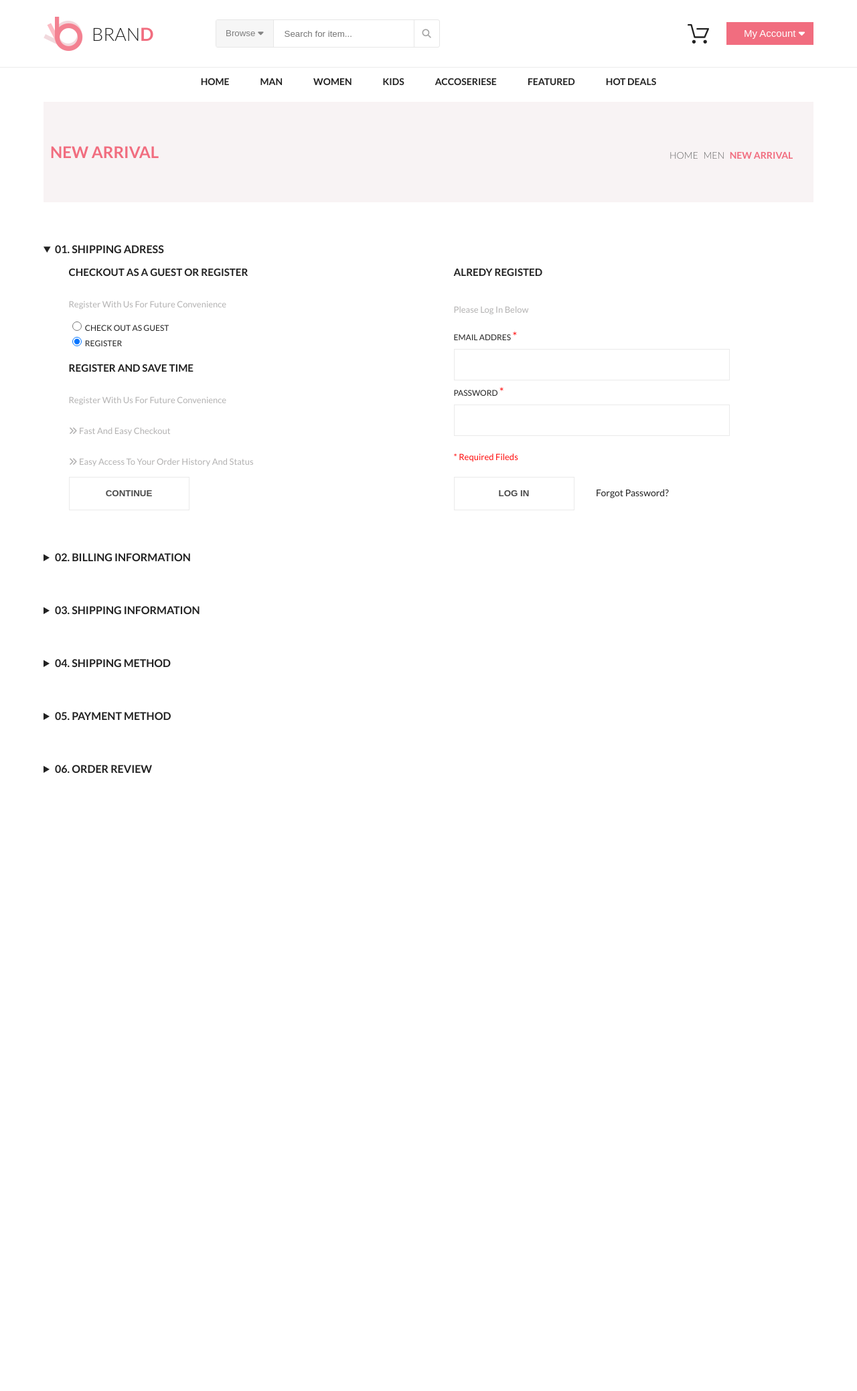
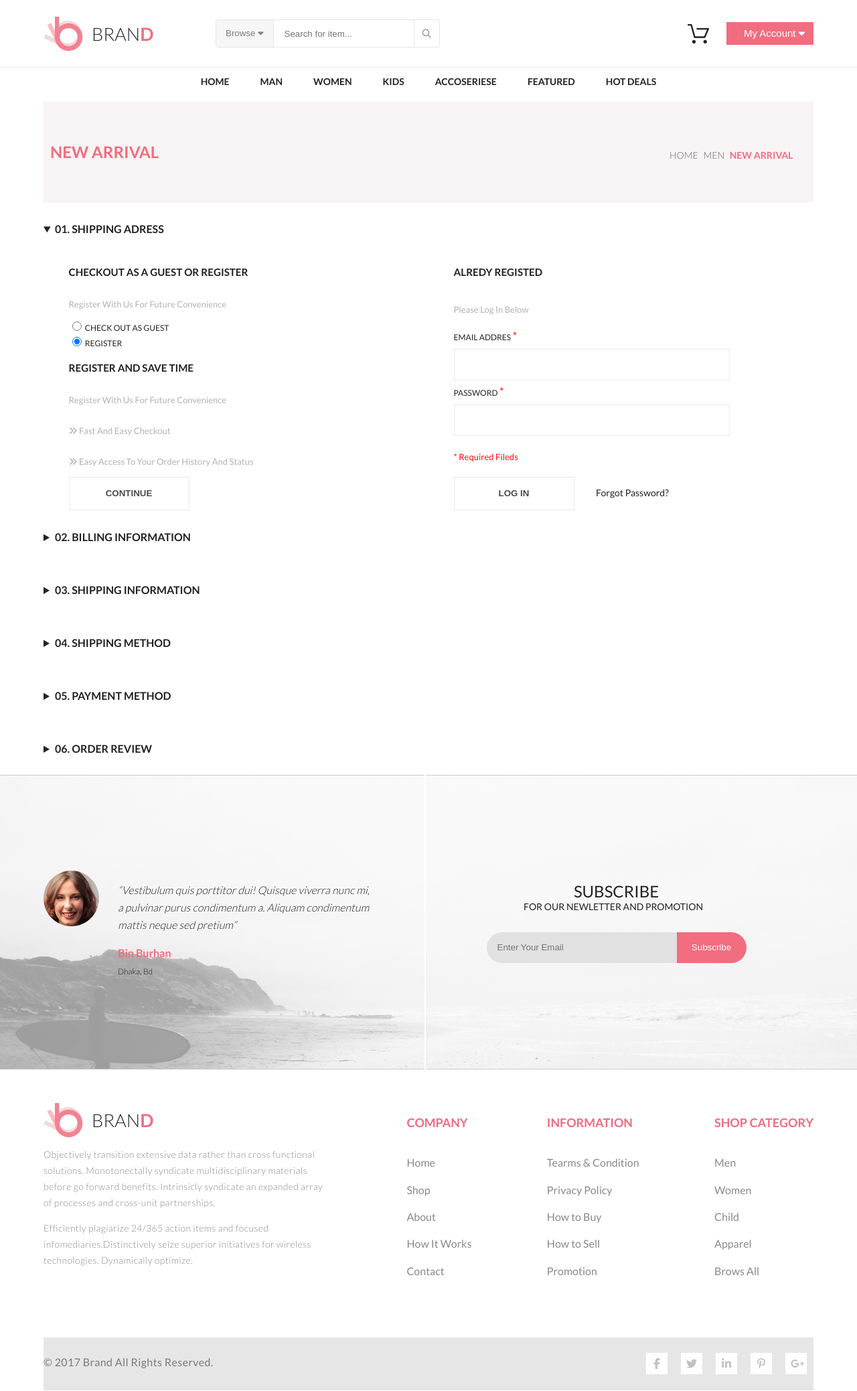
Before and after one commit to Alaya95/project, a PHP site: page /checkout.html in a window 1280 px wide. Shown: the whole page at 67% size. Before the commit the page ends 1155 px from the top, so only its background shows below. Run offline with PHP 8.4, Linux system fonts and the light colour scheme; some libraries are stand-ins or nearby versions.

Commit message:
nodified checkout files

```diff
--- a/checkout.html
+++ b/checkout.html
@@ -8,7 +8,7 @@
 </head>
 <body>
         <div class="header container">
-    <a href="#" class="logo">Bran<span>d</span></a>
+            <a href="index.html" class="logo">Bran<span>d</span></a>
 
             <form method="get" class="search">
                 <button class="search__browse" name="browse" id="">Browse <i class="fas fa-caret-down"></i></button>
@@ -44,21 +44,12 @@
                 <div class="register">
                     <h3>Checkout as a guest or register</h3>
                     <p>Register with us for future convenience</p>
-
-
-
                     <label for="registrationGuest"><input type="radio" name="register" id="registrationGuest"> Check out as guest</label>
-
-
                     <label for="registration"><input type="radio" name="register" id="registration" checked> Register</label>
-
-
                     <h3>Register and save time</h3>
-
                     <p>register with us for future convenience</p>
                     <p><i class="fas fa-angle-double-right"></i> Fast and easy checkout</p>
                     <p><i class="fas fa-angle-double-right"></i> Easy access to your order history and status</p>
-
                     <button>Continue</button>
                 </div>
                 <div class="register">
@@ -78,20 +69,135 @@
         </details>
         <details class="spoiler container">
             <summary tabindex="2"><span>02. Billing information</span></summary>
+            <p>Lorem ipsum dolor sit amet, consectetur adipisicing elit. Accusamus ad animi architecto commodi error
+                impedit iure minus molestiae, nam necessitatibus porro quae quaerat quo recusandae repellendus similique
+                soluta sunt voluptate.
+            </p>
+            <p>Assumenda consequuntur cumque ducimus error est exercitationem fugit harum in inventore iure laboriosam
+                non officia perferendis perspiciatis quisquam, recusandae voluptatibus! Asperiores blanditiis deleniti
+                exercitationem laudantium omnis placeat. Eligendi, in nihil.
+            </p>
+
         </details>
         <details class="spoiler container">
             <summary tabindex="3"><span>03. Shipping information</span></summary>
+            <p>Lorem ipsum dolor sit amet, consectetur adipisicing elit. Accusamus ad animi architecto commodi error
+                impedit iure minus molestiae, nam necessitatibus porro quae quaerat quo recusandae repellendus similique
+                soluta sunt voluptate.
+            </p>
+            <p>Assumenda consequuntur cumque ducimus error est exercitationem fugit harum in inventore iure laboriosam
+                non officia perferendis perspiciatis quisquam, recusandae voluptatibus! Asperiores blanditiis deleniti
+                exercitationem laudantium omnis placeat. Eligendi, in nihil.
+            </p>
+
         </details>
         <details class="spoiler container">
             <summary tabindex="4"><span>04. Shipping method</span></summary>
+            <p>Lorem ipsum dolor sit amet, consectetur adipisicing elit. Accusamus ad animi architecto commodi error
+                impedit iure minus molestiae, nam necessitatibus porro quae quaerat quo recusandae repellendus similique
+                soluta sunt voluptate.
+            </p>
+            <p>Assumenda consequuntur cumque ducimus error est exercitationem fugit harum in inventore iure laboriosam
+                non officia perferendis perspiciatis quisquam, recusandae voluptatibus! Asperiores blanditiis deleniti
+                exercitationem laudantium omnis placeat. Eligendi, in nihil.
+            </p>
+
         </details>
         <details class="spoiler container">
             <summary tabindex="5"><span>05. Payment method</span></summary>
+            <p>Lorem ipsum dolor sit amet, consectetur adipisicing elit. Accusamus ad animi architecto commodi error
+                impedit iure minus molestiae, nam necessitatibus porro quae quaerat quo recusandae repellendus similique
+                soluta sunt voluptate.
+            </p>
+            <p>Assumenda consequuntur cumque ducimus error est exercitationem fugit harum in inventore iure laboriosam
+                non officia perferendis perspiciatis quisquam, recusandae voluptatibus! Asperiores blanditiis deleniti
+                exercitationem laudantium omnis placeat. Eligendi, in nihil.
+            </p>
+
         </details>
         <details class="spoiler container">
             <summary tabindex="6"><span>06. Order review</span></summary>
+            <p>Lorem ipsum dolor sit amet, consectetur adipisicing elit. Accusamus ad animi architecto commodi error
+                impedit iure minus molestiae, nam necessitatibus porro quae quaerat quo recusandae repellendus similique
+                soluta sunt voluptate.
+            </p>
+            <p>Assumenda consequuntur cumque ducimus error est exercitationem fugit harum in inventore iure laboriosam
+                non officia perferendis perspiciatis quisquam, recusandae voluptatibus! Asperiores blanditiis deleniti
+                exercitationem laudantium omnis placeat. Eligendi, in nihil.
+            </p>
+
         </details>
+        <div class="subscribeBG">
+            <div class="subscribe container">
+                <div class="subscribe__block">
+                    <img src="img/Layer_40.png" alt="photo">
+                    <div class="subscribe__block-text">
+                        <p>“Vestibulum quis porttitor dui! Quisque viverra nunc mi, a pulvinar purus condimentum a. Aliquam condimentum mattis neque sed pretium”</p>
+                        <p>Bin Burhan <br><span>Dhaka, Bd</span></p>
+                    </div>
+                </div>
+                <div class="line"></div>
+                <div class="subscribe__blockFeedback">
+                    <div class="subscribe__blockFeedback-text">
+                        <h3>Subscribe</h3>
+                        <p>For our newletter and promotion</p>
+                    </div>
+                    <form action="subscribe-form"  class="subscribeForm">
+                        <input type="email" name="mail" placeholder="Enter Your Email">
+                        <button>Subscribe</button>
+                    </form>
 
+                </div>
+            </div>
+        </div>
+        <div class="footer container">
+            <div class="footer__top">
+                <div class="footer_blockText">
+                    <div class="logo">Bran<span>d</span></div>
+
+                    <p> Objectively transition extensive data rather than cross functional solutions. Monotonectally syndicate multidisciplinary materials before go forward benefits. Intrinsicly syndicate an expanded array of processes and cross-unit partnerships. </p>
+
+                    <p>Efficiently plagiarize 24/365 action items and focused infomediaries.Distinctively seize superior initiatives for wireless technologies. Dynamically optimize. </p>
+                </div>
+
+                <div class="footer_blockLink">
+                    <p>Company</p>
+                    <a href="#" class="footer__link">Home</a>
+                    <a href="#" class="footer__link">Shop</a>
+                    <a href="#" class="footer__link">About</a>
+                    <a href="#" class="footer__link">How It Works</a>
+                    <a href="#" class="footer__link">Contact</a>
+                </div>
+
+                <div class="footer_blockLink">
+                    <p>Information</p>
+                    <a href="#" class="footer__link">Tearms & Condition</a>
+                    <a href="#" class="footer__link">Privacy Policy</a>
+                    <a href="#" class="footer__link">How to Buy</a>
+                    <a href="#" class="footer__link">How to Sell</a>
+                    <a href="#" class="footer__link">Promotion</a>
+                </div>
+                <div class="footer_blockLink">
+                    <p>Shop Category</p>
+                    <a href="#" class="footer__link">Men</a>
+                    <a href="#" class="footer__link">Women</a>
+                    <a href="#" class="footer__link">Child</a>
+                    <a href="#" class="footer__link">Apparel</a>
+                    <a href="#" class="footer__link">Brows All</a>
+                </div>
+            </div>
+            <div class="footerBG container">
+                <p>&copy; 2017  Brand  All Rights Reserved.</p>
+
+                <div class="footerBG-link">
+                    <a href="#" class="social-link"><i class="fab fa-facebook-f"></i></a>
+                    <a href="#" class="social-link"><i class="fab fa-twitter"></i></a>
+                    <a href="#" class="social-link"><i class="fab fa-linkedin-in"></i></a>
+                    <a href="#" class="social-link"><i class="fab fa-pinterest-p"></i></a>
+                    <a href="#" class="social-link"><i class="fab fa-google-plus-g"></i></a>
+                </div>
+            </div>
+        </div>
 
 
 
--- a/css/checkout.css
+++ b/css/checkout.css
@@ -291,8 +291,7 @@ body {
 
 .spoiler summary {
   outline: none;
-  width: 300px;
-  margin-top: 60px; }
+  padding: 30px 0; }
   .spoiler summary:hover {
     cursor: pointer; }
   .spoiler summary span {
--- a/scss/checkout.scss
+++ b/scss/checkout.scss
@@ -16,8 +16,7 @@ body {
 .spoiler{
     summary {
       outline: none;
-      width: 300px;
-      margin-top: 60px;
+      padding: 30px 0;
       &:hover{
         cursor: pointer;
       }
@@ -26,6 +25,7 @@ body {
         font-weight: 700;
         text-transform: uppercase;
       }
+
     }
     & form{
       min-height: 350px;
```
Also changed, not shown: 1 other file. Lines whose indentation alone changed are shown as unchanged.
